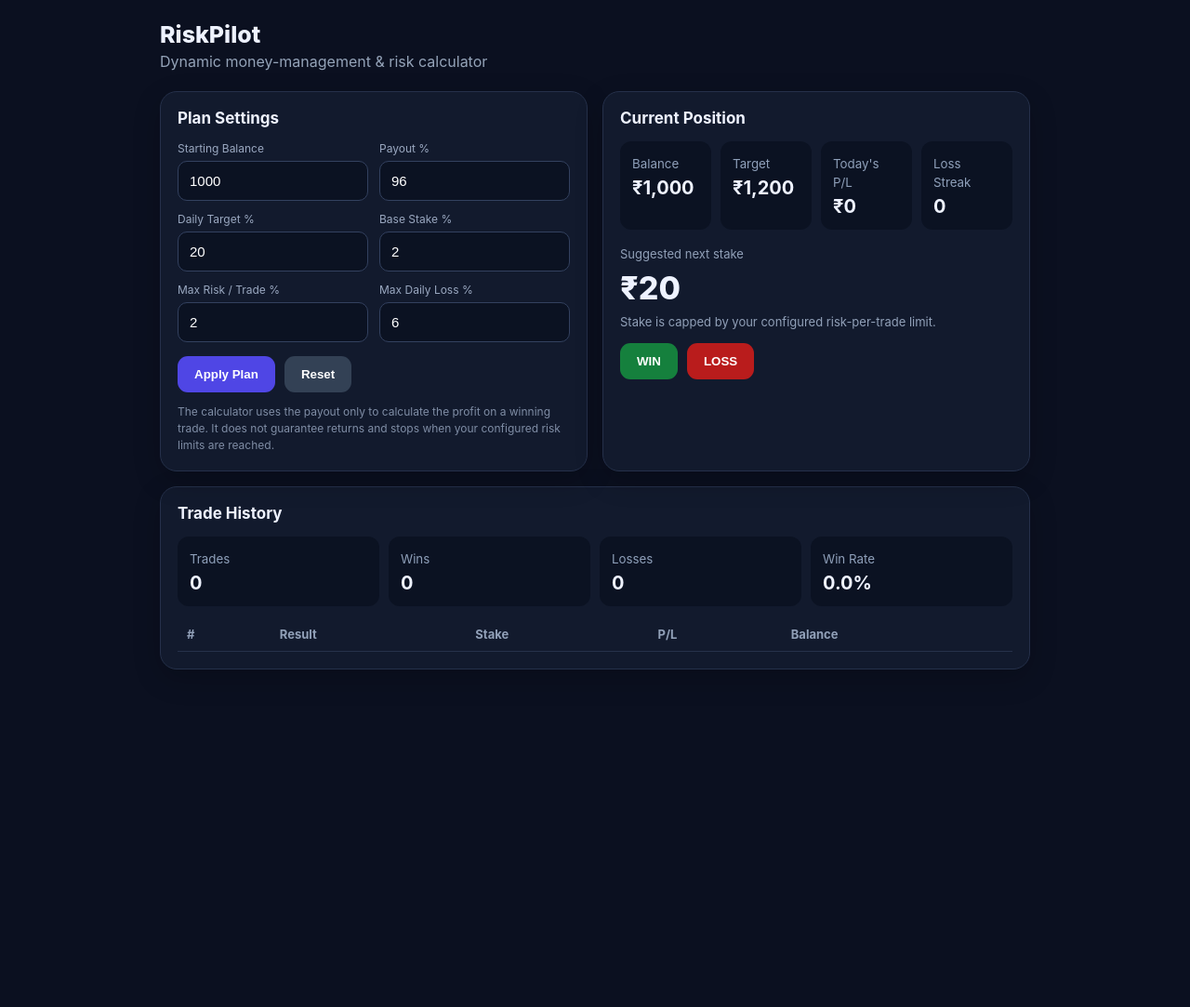
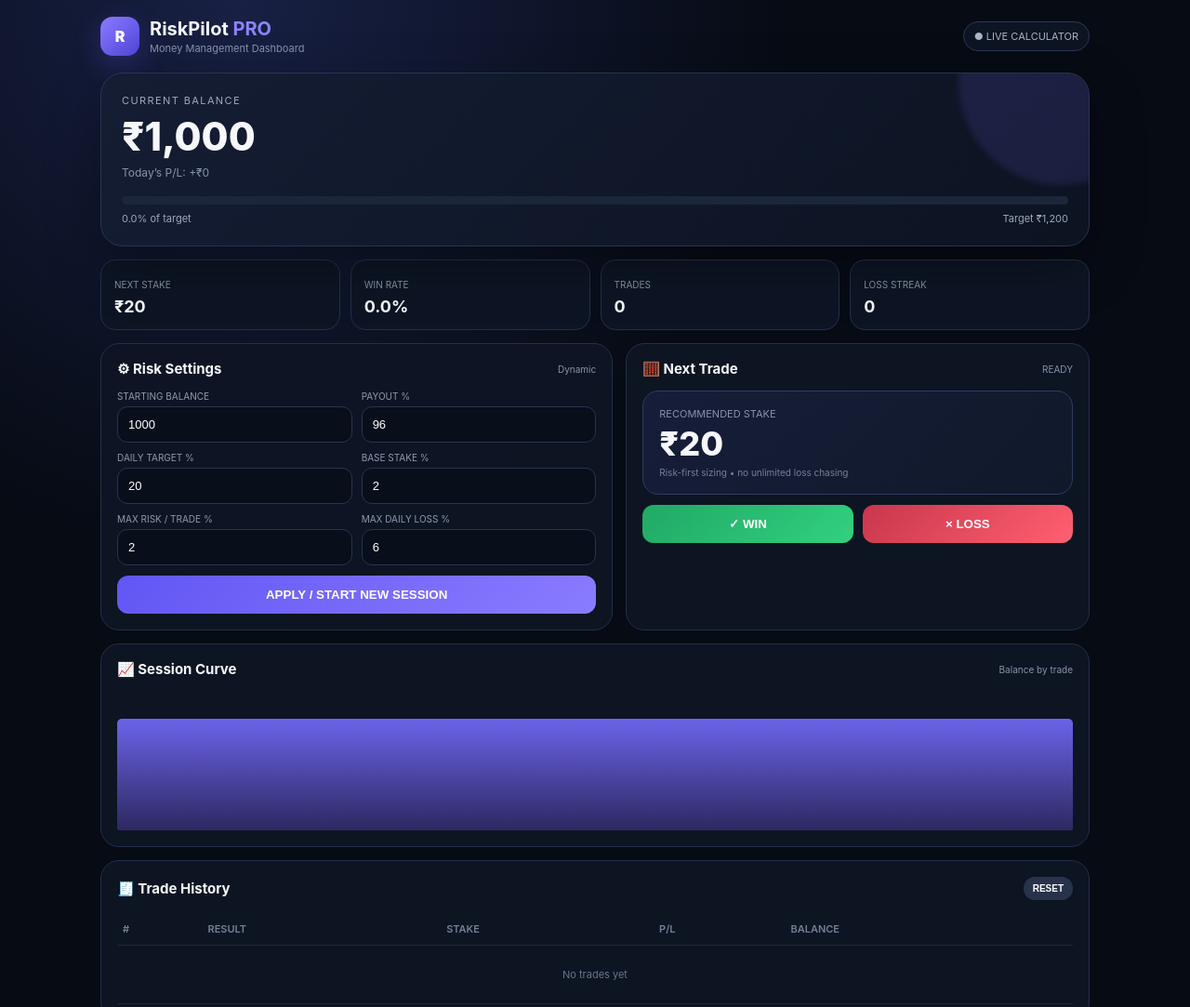
Before and after one commit to jeeteshsharma1349-eng/Risk-Pilot, a plain HTML site: page index.html in a window 1280 px wide. Shown: the top 1083 px of the page at 93% size. Before the commit the page ends 800 px from the top, so only its background shows below. Drawn offline with Linux system fonts and the light colour scheme.

Commit message:
Update index.html

```diff
--- a/index.html
+++ b/index.html
@@ -1,138 +1,111 @@
-<!DOCTYPE html>
+<!doctype html>
 <html lang="en">
 <head>
-<meta charset="UTF-8">
-<meta name="viewport" content="width=device-width,initial-scale=1.0">
-<title>RiskPilot — Money Management Calculator</title>
+<meta charset="utf-8">
+<meta name="viewport" content="width=device-width,initial-scale=1,maximum-scale=1">
+<title>RiskPilot Pro</title>
 <style>
-*{box-sizing:border-box}body{margin:0;font-family:Inter,Arial,sans-serif;background:#0b1020;color:#eef2ff}
-.wrap{max-width:980px;margin:auto;padding:22px}.brand{font-size:25px;font-weight:800;margin-bottom:4px}
-.sub{color:#94a3b8;margin-bottom:22px}.grid{display:grid;grid-template-columns:1fr 1fr;gap:16px}
-.card{background:#121a2d;border:1px solid #25304a;border-radius:18px;padding:18px;box-shadow:0 10px 30px #0003}
-h2{font-size:17px;margin:0 0 15px}.fields{display:grid;grid-template-columns:1fr 1fr;gap:12px}
-label{font-size:12px;color:#9aa8c0;display:block;margin-bottom:6px}input{width:100%;padding:12px;border-radius:10px;border:1px solid #33415f;background:#0b1222;color:white;font-size:15px;outline:none}
-input:focus{border-color:#7c8cff}.stats{display:grid;grid-template-columns:repeat(4,1fr);gap:10px}.stat{background:#0b1222;border-radius:12px;padding:13px}.stat small{color:#8fa0ba}.stat b{display:block;font-size:20px;margin-top:5px}
-.next{font-size:34px;font-weight:800;margin:8px 0}.muted{color:#91a0b8;font-size:13px}
-.actions{display:flex;gap:10px;flex-wrap:wrap;margin-top:15px}button{border:0;border-radius:11px;padding:12px 18px;font-weight:700;cursor:pointer;color:white}
-.win{background:#15803d}.loss{background:#b91c1c}.reset{background:#334155}.primary{background:#4f46e5}
-.warning{margin-top:14px;padding:12px;border-radius:10px;background:#30220b;color:#fbbf24;display:none}
-.success{background:#0b2b1b;color:#6ee7b7}.danger{background:#351116;color:#fca5a5}
-table{width:100%;border-collapse:collapse;margin-top:12px;font-size:13px}th,td{text-align:left;padding:10px;border-bottom:1px solid #26314a}th{color:#91a0b8}
-.badge{padding:4px 8px;border-radius:999px;font-weight:700}.bwin{background:#0b3b25;color:#6ee7b7}.bloss{background:#43151b;color:#fda4af}
-.note{font-size:12px;color:#7f8da5;margin-top:12px;line-height:1.5}
-@media(max-width:720px){.grid,.fields{grid-template-columns:1fr}.stats{grid-template-columns:1fr 1fr}.wrap{padding:14px}.next{font-size:29px}}
+:root{--bg:#070b14;--panel:#0e1524;--panel2:#111b2d;--line:#22304a;--text:#f5f7fb;--muted:#8794aa;--accent:#7c6cff;--good:#35d07f;--bad:#ff5b6e;--gold:#f5c96a}
+*{box-sizing:border-box}body{margin:0;background:radial-gradient(circle at 20% 0%,#182044 0,#070b14 38%),#070b14;color:var(--text);font-family:Inter,system-ui,Arial,sans-serif}
+.app{max-width:1100px;margin:auto;padding:18px}.top{display:flex;justify-content:space-between;align-items:center;margin-bottom:18px}.logo{display:flex;gap:11px;align-items:center}.logoMark{width:42px;height:42px;border-radius:13px;background:linear-gradient(135deg,#8a7cff,#5144d9);display:grid;place-items:center;font-weight:900;box-shadow:0 10px 30px #6758ff44}.logo h1{font-size:20px;margin:0}.logo p{margin:2px 0 0;color:var(--muted);font-size:11px}.pill{border:1px solid #2b3853;background:#0d1422;padding:8px 11px;border-radius:999px;font-size:11px;color:#aab5c8}
+.hero{background:linear-gradient(135deg,#151d34,#0c1321);border:1px solid #273452;border-radius:24px;padding:22px;box-shadow:0 20px 60px #0005;position:relative;overflow:hidden}.hero:after{content:"";position:absolute;width:220px;height:220px;right:-80px;top:-100px;border-radius:50%;background:#7c6cff22;filter:blur(3px)}
+.kicker{font-size:11px;color:#9da9bd;text-transform:uppercase;letter-spacing:1.4px}.balance{font-size:42px;font-weight:850;margin:6px 0}.sub{font-size:12px;color:var(--muted)}
+.progress{height:9px;background:#1b263b;border-radius:20px;overflow:hidden;margin:18px 0 8px}.bar{height:100%;width:0;background:linear-gradient(90deg,#7c6cff,#4de19a);border-radius:20px;transition:.35s}.progressRow{display:flex;justify-content:space-between;font-size:11px;color:#9ca8bb}
+.cards{display:grid;grid-template-columns:repeat(4,1fr);gap:11px;margin:14px 0}.mini{background:#0d1524;border:1px solid var(--line);border-radius:16px;padding:14px}.mini span{font-size:10px;color:var(--muted)}.mini b{display:block;font-size:18px;margin-top:5px}
+.layout{display:grid;grid-template-columns:1.05fr .95fr;gap:14px}.panel{background:rgba(14,21,36,.93);border:1px solid var(--line);border-radius:20px;padding:17px}.head{display:flex;justify-content:space-between;align-items:center;margin-bottom:14px}.head h2{font-size:15px;margin:0}.head span{font-size:10px;color:var(--muted)}
+.fields{display:grid;grid-template-columns:1fr 1fr;gap:10px}label{font-size:10px;color:#8e9bb0;display:block;margin-bottom:5px}input{width:100%;background:#080e1a;border:1px solid #263550;border-radius:11px;color:white;padding:11px;font-size:13px;outline:none}input:focus{border-color:#7569ff}
+.nextBox{background:linear-gradient(135deg,#171d39,#10192a);border:1px solid #303c61;border-radius:17px;padding:17px}.nextLabel{font-size:11px;color:var(--muted)}.next{font-size:36px;font-weight:850;margin:3px 0}.formula{font-size:10px;color:#738199}
+.actions{display:grid;grid-template-columns:1fr 1fr;gap:10px;margin-top:11px}button{border:0;color:#fff;padding:13px;border-radius:12px;font-weight:800;cursor:pointer}button:active{transform:scale(.98)}.win{background:linear-gradient(135deg,#20a965,#32d17f)}.loss{background:linear-gradient(135deg,#c9364d,#ff6070)}.reset{background:#26334a}.apply{background:linear-gradient(135deg,#6256f4,#8a7cff);width:100%;margin-top:11px}
+.alert{margin-top:11px;padding:11px;border-radius:11px;font-size:11px;display:none}.warn{display:block;background:#33280c;color:#f4cc69;border:1px solid #5b4717}.ok{display:block;background:#0b3020;color:#69e6a0;border:1px solid #145a39}.stop{display:block;background:#39131b;color:#ff9aa7;border:1px solid #68212c}
+.chart{height:150px;display:flex;align-items:end;gap:4px;padding-top:10px}.barcol{flex:1;background:linear-gradient(#766cff,#302b68);border-radius:5px 5px 2px 2px;min-height:4px;opacity:.9}
+table{width:100%;border-collapse:collapse;font-size:11px}th,td{text-align:left;padding:10px 6px;border-bottom:1px solid #1d2940}th{color:#738198;font-weight:600}.tag{padding:4px 7px;border-radius:999px;font-size:9px;font-weight:800}.tw{background:#0b3824;color:#6ee7a5}.tl{background:#40141b;color:#ff9ba8}
+.empty{text-align:center;color:#68758b;padding:24px}.footer{text-align:center;color:#526078;font-size:10px;padding:16px}
+@media(max-width:760px){.app{padding:12px}.balance{font-size:36px}.cards{grid-template-columns:1fr 1fr}.layout{grid-template-columns:1fr}.fields{grid-template-columns:1fr 1fr}.panel{padding:14px}}
+@media(max-width:430px){.fields{grid-template-columns:1fr}.pill{display:none}.cards{gap:8px}.mini{padding:11px}.mini b{font-size:16px}}
 </style>
 </head>
 <body>
-<div class="wrap">
-  <div class="brand">RiskPilot</div>
-  <div class="sub">Dynamic money-management & risk calculator</div>
+<div class="app">
+<header class="top">
+ <div class="logo"><div class="logoMark">R</div><div><h1>RiskPilot <span style="color:#8d83ff">PRO</span></h1><p>Money Management Dashboard</p></div></div>
+ <div class="pill">● LIVE CALCULATOR</div>
+</header>
 
-  <div class="grid">
-    <section class="card">
-      <h2>Plan Settings</h2>
-      <div class="fields">
-        <div><label>Starting Balance</label><input id="start" type="number" min="0" step="0.01" value="1000"></div>
-        <div><label>Payout %</label><input id="payout" type="number" min="0" max="100" step="0.1" value="96"></div>
-        <div><label>Daily Target %</label><input id="target" type="number" min="0" step="0.1" value="20"></div>
-        <div><label>Base Stake %</label><input id="stakePct" type="number" min="0" step="0.1" value="2"></div>
-        <div><label>Max Risk / Trade %</label><input id="maxRisk" type="number" min="0" step="0.1" value="2"></div>
-        <div><label>Max Daily Loss %</label><input id="maxLoss" type="number" min="0" step="0.1" value="6"></div>
-      </div>
-      <div class="actions"><button class="primary" onclick="applyPlan()">Apply Plan</button><button class="reset" onclick="resetAll()">Reset</button></div>
-      <div class="note">The calculator uses the payout only to calculate the profit on a winning trade. It does not guarantee returns and stops when your configured risk limits are reached.</div>
+<section class="hero">
+ <div class="kicker">Current Balance</div>
+ <div class="balance" id="balance">₹0</div>
+ <div class="sub" id="pl">Today's P/L: ₹0</div>
+ <div class="progress"><div class="bar" id="bar"></div></div>
+ <div class="progressRow"><span id="progressText">0% of target</span><span id="targetText">Target ₹0</span></div>
 </section>
 
-    <section class="card">
-      <h2>Current Position</h2>
-      <div class="stats">
-        <div class="stat"><small>Balance</small><b id="balance">₹0</b></div>
-        <div class="stat"><small>Target</small><b id="targetBal">₹0</b></div>
-        <div class="stat"><small>Today's P/L</small><b id="pl">₹0</b></div>
-        <div class="stat"><small>Loss Streak</small><b id="streak">0</b></div>
+<div class="cards">
+ <div class="mini"><span>NEXT STAKE</span><b id="nextMini">₹0</b></div>
+ <div class="mini"><span>WIN RATE</span><b id="rate">0%</b></div>
+ <div class="mini"><span>TRADES</span><b id="trades">0</b></div>
+ <div class="mini"><span>LOSS STREAK</span><b id="streak">0</b></div>
 </div>
-      <div class="muted" style="margin-top:18px">Suggested next stake</div>
+
+<div class="layout">
+<section class="panel">
+ <div class="head"><h2>⚙ Risk Settings</h2><span>Dynamic</span></div>
+ <div class="fields">
+  <div><label>STARTING BALANCE</label><input id="start" type="number" value="1000" min="0"></div>
+  <div><label>PAYOUT %</label><input id="payout" type="number" value="96" min="0" max="100" step=".1"></div>
+  <div><label>DAILY TARGET %</label><input id="target" type="number" value="20" min="0" step=".1"></div>
+  <div><label>BASE STAKE %</label><input id="stake" type="number" value="2" min="0" step=".1"></div>
+  <div><label>MAX RISK / TRADE %</label><input id="risk" type="number" value="2" min="0" step=".1"></div>
+  <div><label>MAX DAILY LOSS %</label><input id="maxloss" type="number" value="6" min="0" step=".1"></div>
+ </div>
+ <button class="apply" onclick="apply()">APPLY / START NEW SESSION</button>
+ <div class="alert" id="alert"></div>
+</section>
+
+<section class="panel">
+ <div class="head"><h2>🧮 Next Trade</h2><span id="stateLabel">READY</span></div>
+ <div class="nextBox">
+  <div class="nextLabel">RECOMMENDED STAKE</div>
   <div class="next" id="next">₹0</div>
-      <div class="muted" id="reason">Apply your plan to begin.</div>
-      <div id="alert" class="warning"></div>
-      <div class="actions">
-        <button class="win" onclick="record('WIN')">WIN</button>
-        <button class="loss" onclick="record('LOSS')">LOSS</button>
+  <div class="formula">Risk-first sizing • no unlimited loss chasing</div>
  </div>
+ <div class="actions"><button class="win" onclick="trade('WIN')">✓ WIN</button><button class="loss" onclick="trade('LOSS')">× LOSS</button></div>
 </section>
 </div>
 
-  <section class="card" style="margin-top:16px">
-    <h2>Trade History</h2>
-    <div class="stats">
-      <div class="stat"><small>Trades</small><b id="trades">0</b></div>
-      <div class="stat"><small>Wins</small><b id="wins">0</b></div>
-      <div class="stat"><small>Losses</small><b id="losses">0</b></div>
-      <div class="stat"><small>Win Rate</small><b id="rate">0%</b></div>
-    </div>
-    <table><thead><tr><th>#</th><th>Result</th><th>Stake</th><th>P/L</th><th>Balance</th></tr></thead>
-    <tbody id="history"></tbody></table>
+<section class="panel" style="margin-top:14px">
+ <div class="head"><h2>📈 Session Curve</h2><span>Balance by trade</span></div>
+ <div class="chart" id="chart"></div>
 </section>
+
+<section class="panel" style="margin-top:14px">
+ <div class="head"><h2>🧾 Trade History</h2><button class="reset" style="padding:7px 10px;font-size:10px" onclick="apply()">RESET</button></div>
+ <table><thead><tr><th>#</th><th>RESULT</th><th>STAKE</th><th>P/L</th><th>BALANCE</th></tr></thead><tbody id="rows"><tr><td colspan="5" class="empty">Start a session to see trades</td></tr></tbody></table>
+</section>
+<div class="footer">RiskPilot Pro • Educational calculator • No profit guarantee</div>
 </div>
 
 <script>
-let state={start:1000,balance:1000,payout:96,target:20,stakePct:2,maxRisk:2,maxLoss:6,dayPL:0,lossStreak:0,history:[]};
-
+let s={start:0,balance:0,payout:0,target:0,stake:0,risk:0,maxloss:0,pl:0,streak:0,h:[]};
 const money=n=>'₹'+Number(n).toLocaleString('en-IN',{maximumFractionDigits:2});
-function val(id){return Number(document.getElementById(id).value)||0}
-
-function applyPlan(){
-  state.start=val('start'); state.balance=state.start; state.payout=val('payout');
-  state.target=val('target'); state.stakePct=val('stakePct'); state.maxRisk=val('maxRisk'); state.maxLoss=val('maxLoss');
-  state.dayPL=0;state.lossStreak=0;state.history=[];render();
+const n=id=>Number(document.getElementById(id).value)||0;
+function apply(){s={start:n('start'),balance:n('start'),payout:n('payout'),target:n('target'),stake:n('stake'),risk:n('risk'),maxloss:n('maxloss'),pl:0,streak:0,h:[]};render()}
+function nextStake(){return Math.max(0,Math.min(s.balance*s.stake/100,s.balance*s.risk/100))}
+function blocked(){let tb=s.start*(1+s.target/100),dl=s.start*s.maxloss/100;return s.balance>=tb||s.pl<=-dl||s.balance<=0}
+function trade(r){if(blocked())return;let st=nextStake();if(!st)return;let p=r==='WIN'?st*s.payout/100:-st;s.balance+=p;s.pl+=p;s.streak=r==='LOSS'?s.streak+1:0;s.h.push({r,st,p,b:s.balance});render()}
+function render(){
+ let tb=s.start*(1+s.target/100),pct=s.start?Math.max(0,Math.min(100,(s.balance-s.start)/(tb-s.start)*100)):0;
+ document.getElementById('balance').textContent=money(s.balance);document.getElementById('pl').textContent='Today’s P/L: '+(s.pl>=0?'+':'')+money(s.pl);
+ document.getElementById('bar').style.width=pct+'%';document.getElementById('progressText').textContent=pct.toFixed(1)+'% of target';document.getElementById('targetText').textContent='Target '+money(tb);
+ let ns=nextStake();document.getElementById('next').textContent=money(ns);document.getElementById('nextMini').textContent=money(ns);
+ let w=s.h.filter(x=>x.r==='WIN').length;document.getElementById('rate').textContent=(s.h.length?w/s.h.length*100:0).toFixed(1)+'%';document.getElementById('trades').textContent=s.h.length;document.getElementById('streak').textContent=s.streak;
+ let a=document.getElementById('alert'),lab=document.getElementById('stateLabel');a.className='alert';a.style.display='none';lab.textContent='READY';
+ if(s.balance>=tb){a.textContent='TARGET ACHIEVED — session target reached.';a.className='alert ok';a.style.display='block';lab.textContent='TARGET HIT'}
+ else if(s.pl<=-(s.start*s.maxloss/100)){a.textContent='DAILY LOSS LIMIT REACHED — stop the session.';a.className='alert stop';a.style.display='block';lab.textContent='STOP'}
+ else if(s.streak>=3){a.textContent='3 consecutive losses — consider taking a break.';a.className='alert warn';a.style.display='block';lab.textContent='CAUTION'}
+ let rows=document.getElementById('rows');rows.innerHTML=s.h.length?s.h.slice().reverse().map((x,i)=>`<tr><td>${s.h.length-i}</td><td><span class="tag ${x.r==='WIN'?'tw':'tl'}">${x.r}</span></td><td>${money(x.st)}</td><td>${x.p>=0?'+':''}${money(x.p)}</td><td>${money(x.b)}</td></tr>`).join(''):'<tr><td colspan="5" class="empty">No trades yet</td></tr>';
+ let c=document.getElementById('chart'),aVals=[s.start,...s.h.map(x=>x.b)],mx=Math.max(...aVals,1),mn=Math.min(...aVals,0),range=Math.max(mx-mn,1);c.innerHTML=aVals.map(v=>`<div class="barcol" title="${money(v)}" style="height:${Math.max(4,((v-mn)/range)*120)}px"></div>`).join('');
 }
-function resetAll(){
-  document.getElementById('start').value=1000;document.getElementById('payout').value=96;
-  document.getElementById('target').value=20;document.getElementById('stakePct').value=2;
-  document.getElementById('maxRisk').value=2;document.getElementById('maxLoss').value=6;applyPlan();
-}
-function suggested(){
-  if(state.balance<=0)return 0;
-  const base=state.balance*(state.stakePct/100);
-  const cap=state.balance*(state.maxRisk/100);
-  // Risk-first sizing: never increase stake simply because the previous trade lost.
-  return Math.min(base,cap);
-}
-function record(result){
-  const targetBalance=state.start*(1+state.target/100);
-  const dailyLossLimit=state.start*(state.maxLoss/100);
-  if(state.balance>=targetBalance || state.dayPL<=-dailyLossLimit){render();return}
-  const stake=suggested(); if(stake<=0)return;
-  let pnl=result==='WIN'?stake*(state.payout/100):-stake;
-  state.balance+=pnl;state.dayPL+=pnl;
-  if(result==='LOSS')state.lossStreak++;else state.lossStreak=0;
-  state.history.push({result,stake,pnl,balance:state.balance});
-  render();
-}
-function render(){
-  const targetBalance=state.start*(1+state.target/100);
-  document.getElementById('balance').textContent=money(state.balance);
-  document.getElementById('targetBal').textContent=money(targetBalance);
-  document.getElementById('pl').textContent=money(state.dayPL);
-  document.getElementById('streak').textContent=state.lossStreak;
-  document.getElementById('next').textContent=money(suggested());
-  document.getElementById('reason').textContent='Stake is capped by your configured risk-per-trade limit.';
-  const alert=document.getElementById('alert');
-  alert.style.display='block';
-  alert.className='warning';
-  if(state.balance>=targetBalance){alert.textContent='TARGET ACHIEVED — stop for the day.';alert.className='warning success'}
-  else if(state.dayPL<=-(state.start*state.maxLoss/100)){alert.textContent='DAILY LOSS LIMIT REACHED — stop for the day.';alert.className='warning danger'}
-  else if(state.lossStreak>=3){alert.textContent='3 consecutive losses. Consider pausing and reassessing.'}
-  else {alert.style.display='none'}
-  document.getElementById('trades').textContent=state.history.length;
-  const w=state.history.filter(x=>x.result==='WIN').length,l=state.history.length-w;
-  document.getElementById('wins').textContent=w;document.getElementById('losses').textContent=l;
-  document.getElementById('rate').textContent=(state.history.length?(w/state.history.length*100):0).toFixed(1)+'%';
-  document.getElementById('history').innerHTML=state.history.map((x,i)=>
-    `<tr><td>${i+1}</td><td><span class="badge ${x.result==='WIN'?'bwin':'bloss'}">${x.result}</span></td><td>${money(x.stake)}</td><td>${x.pnl>=0?'+':''}${money(x.pnl)}</td><td>${money(x.balance)}</td></tr>`
-  ).reverse().join('');
-}
-applyPlan();
+apply();
 </script>
 </body>
                                       </html>
```
Lines whose indentation alone changed are shown as unchanged.
